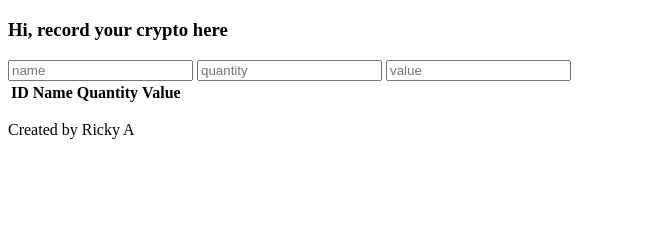
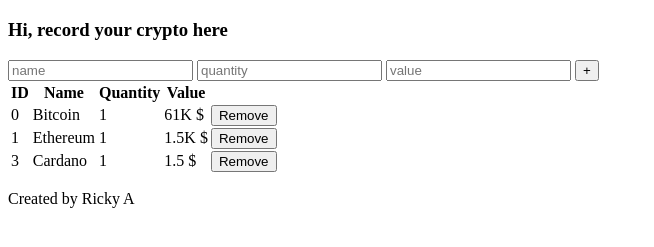
Before and after one commit to rickyanchores/kryptopad, a plain HTML site: page index.html in a window 1280 px wide. Shown: the part 61-308 px from the top of the page, without its empty margins (0-654 px from the left). Drawn offline with Linux system fonts and the light colour scheme.

Commit message:
adding functions

```diff
--- a/index.html
+++ b/index.html
@@ -14,7 +14,8 @@
     <input type="text" placeholder="name">
     <input type="text" placeholder="quantity">
     <input type="text" placeholder="value">
-    <table>
+    <button>+</button>
+    <table id="table1">
         <tr>
             <th>ID</th>
             <th>Name</th>
--- a/script.js
+++ b/script.js
@@ -0,0 +1,65 @@
+// CREATE COINS ARRAY OBJECTS
+let coins = [
+    {
+        id: 0,
+        name: "Bitcoin",
+        quantity: "1",
+        value: "61K $"
+    },
+    {
+        id: 1,
+        name: "Ethereum",
+        quantity: "1",
+        value: "1.5K $"
+    },
+    {
+        id: 3,
+        name: "Cardano",
+        quantity: "1",
+        value: "1.5 $"
+    }
+]
+
+//CREATE ARROW FUNCTION
+const createRow = function(newCoin){
+    let row = document.createElement('tr')
+    let idCell = document.createElement('td')
+    let nameCell = document.createElement('td')
+    let quantityCell = document.createElement('td')
+    let valueCell = document.createElement('td')
+    //REMOVE BTN
+    let removeBtn = document.createElement('button')
+    removeBtn.classList.add('remove-btn')
+    removeBtn.innerText = "Remove"
+
+    idCell.innerText = newCoin.id
+    nameCell.innerText = newCoin.name
+    quantityCell.innerText = newCoin.quantity
+    valueCell.innerText = newCoin.value
+
+    row.appendChild(idCell)
+    row.appendChild(nameCell)
+    row.appendChild(quantityCell)
+    row.appendChild(valueCell)
+    row.appendChild(removeBtn)
+
+    return row
+}
+
+//Create Table Function
+let table = document.querySelector('#table1');
+
+const tableFn = function(){
+    for ( let i of coins){
+        let row = createRow(i)
+        table.appendChild(row)
+    }
+}
+
+tableFn()
+
+// ADD FUNCTIONS
+
+// DOM INPUTS
+
+let nameInput = document.querySelector('input:nth-of-type(1)')
```
